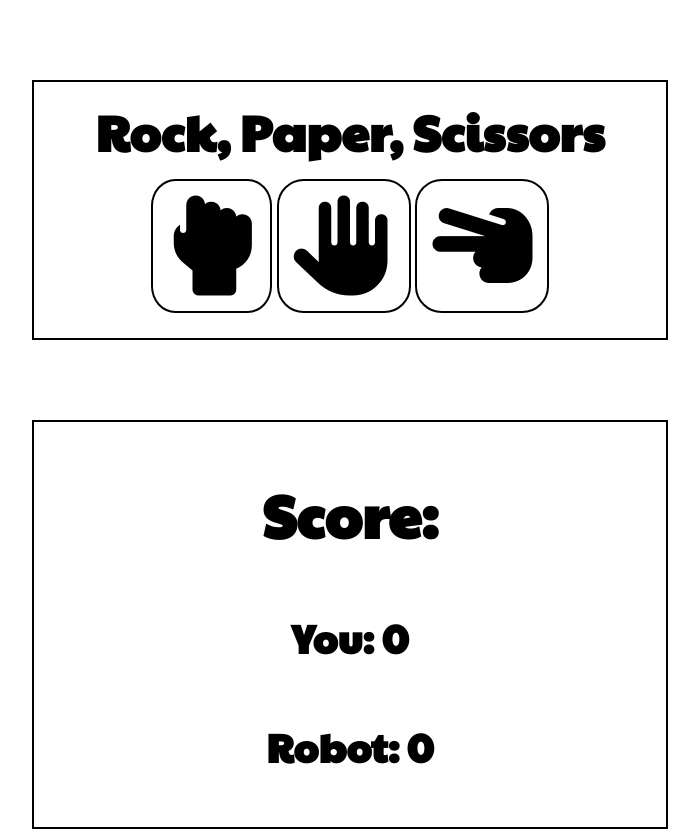
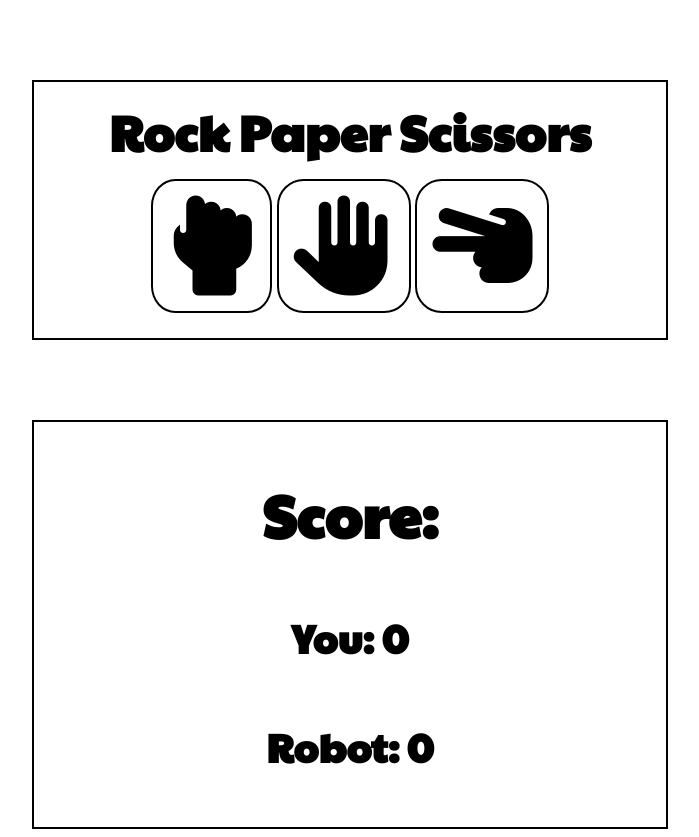
Before and after one commit to mbreth/RPS_jQuery, a plain HTML site: page index.html in a window 1280 px wide. Shown: the whole page, without its empty margins (290-989 px from the left). Drawn offline with nearby package versions, Linux system fonts and the light colour scheme.

Commit message:
Update index.html

```diff
--- a/index.html
+++ b/index.html
@@ -23,7 +23,7 @@
   </head>
   <body>
     <div id="game-container">
-      <h1>Rock, Paper, Scissors</h1>
+      <h1>Rock Paper Scissors</h1>
       <i id="hand" class="fas fa-hand-rock"></i>
       <i id="paper" class="fas fa-hand-paper"></i>
       <i id="scissors" class="fas fa-hand-scissors"></i>
```
